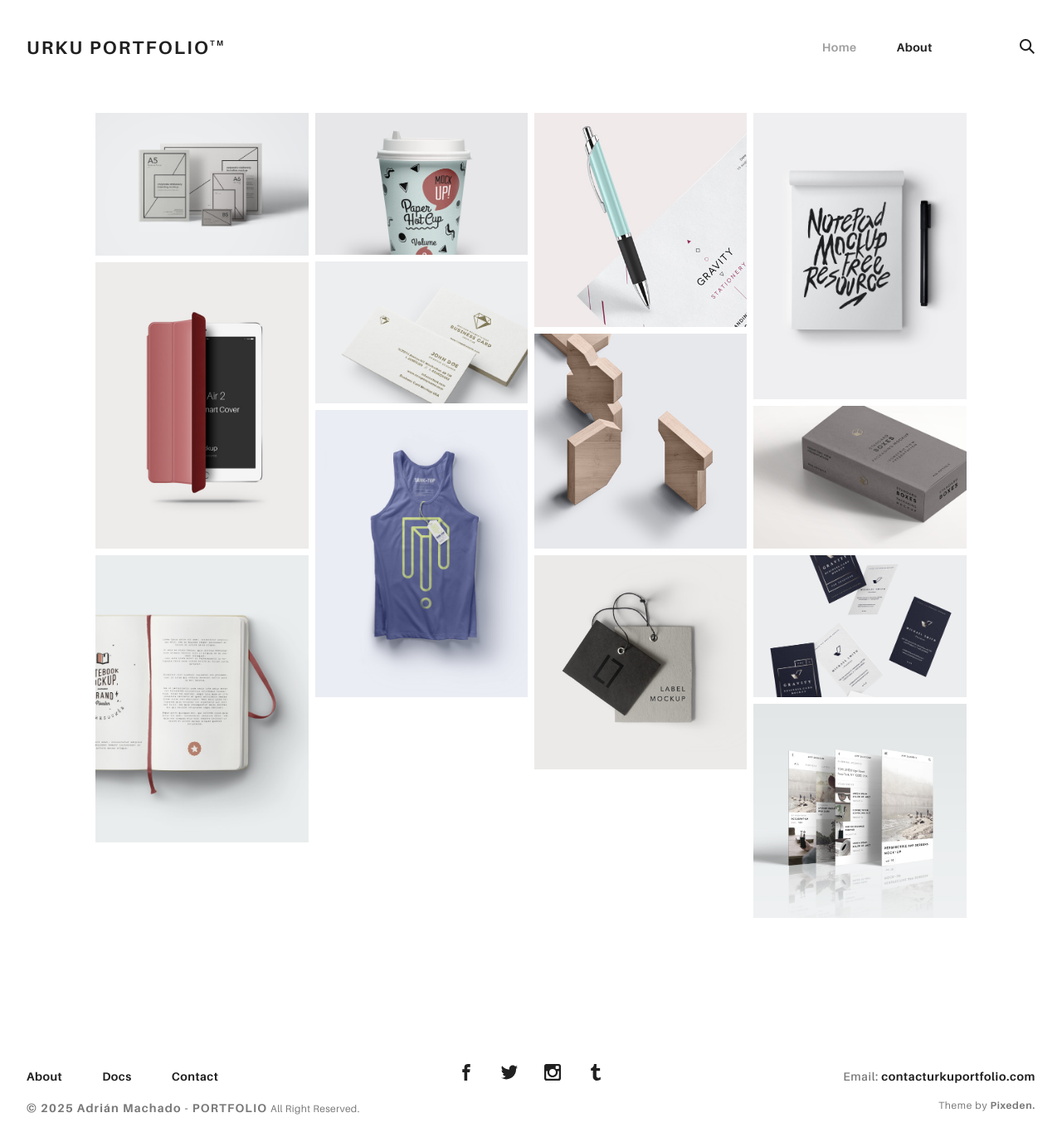
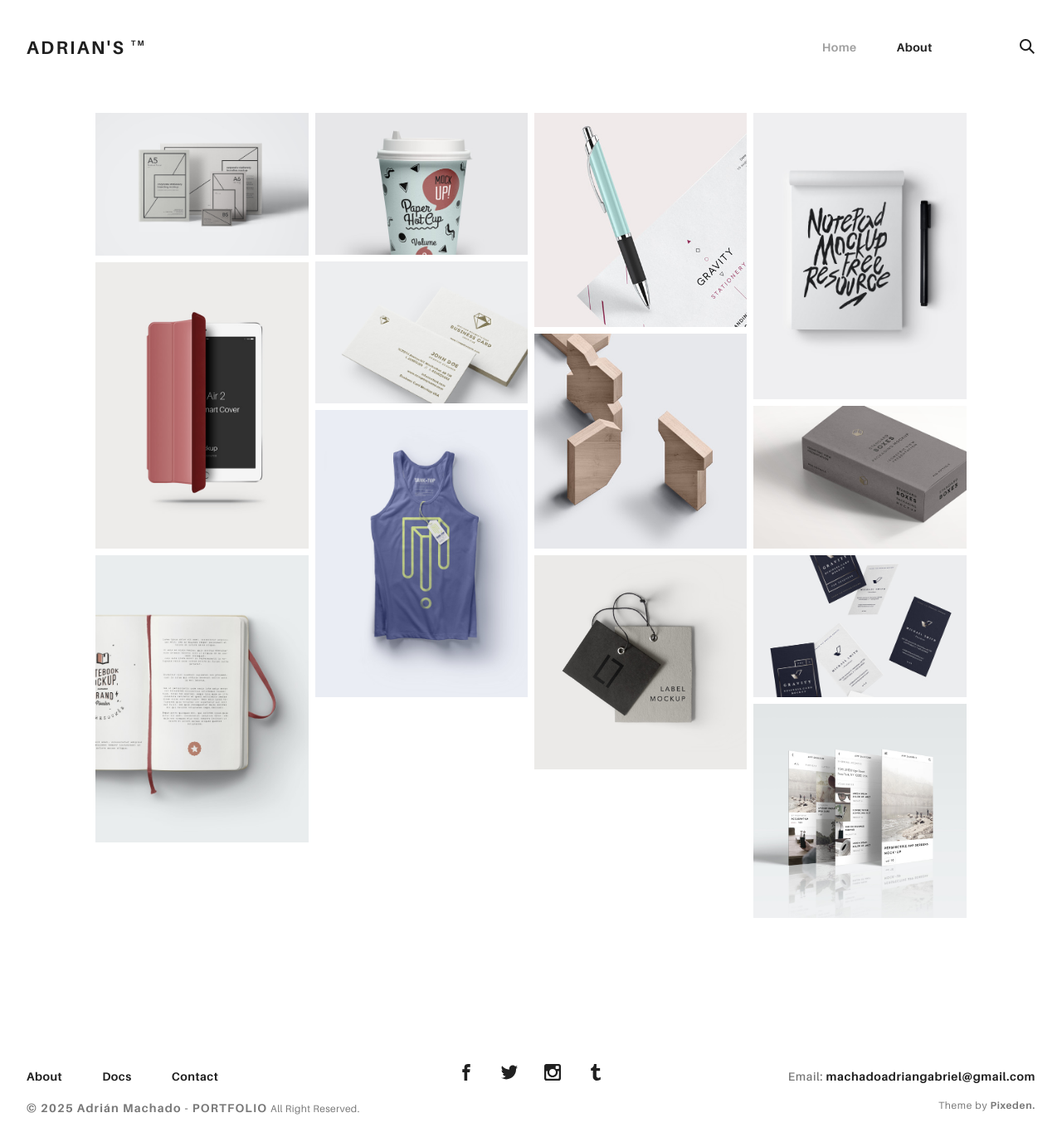
Before and after one commit to adrianmachadodev/angular-webapp-products, an Angular app: page /#/home in a window 1280 px wide. Shown: the top 1382 px of the page at 83% size. Built offline with nearby package versions, Linux system fonts and the light colour scheme.

Commit message:
interfaces and routes

```diff
--- a/public/assets/data/data-page.json
+++ b/public/assets/data/data-page.json
@@ -1,9 +1,9 @@
 {
     "title":"Adrian's",
-    "email":"adrian@example.com",
+    "email":"machadoadriangabriel@gmail.com",
     "name":"Adrian",
     "page_author":"Adrian Machado",
-    "linkedin":"www.linkedin.com",
+    "linkedin":"https://www.linkedin.com/feed/",
     "team_work":[]
 
 }
--- a/src/app/app.routes.ts
+++ b/src/app/app.routes.ts
@@ -18,7 +18,7 @@ export const routes: Routes = [
   },
   {
     path: '**',
-    redirectTo: '',
+    redirectTo: 'home',
     pathMatch: 'full',
   },
 ];
--- a/src/app/services/info-pages.service.ts
+++ b/src/app/services/info-pages.service.ts
@@ -1,16 +1,17 @@
 import { HttpClient } from '@angular/common/http';
 import { Injectable } from '@angular/core';
+import { infoPages } from '../interfaces/info-pages.interface';
 
 @Injectable({
   providedIn: 'root'
 })
 export class InfoPagesService {
-  info:any = {};
+  info:infoPages = {};
   loading:boolean = false;
 
   constructor(private http:HttpClient) {
 
-    this.http.get('assets/data/data-page.json').subscribe((res:any) => {
+    this.http.get('assets/data/data-page.json').subscribe((res:infoPages) => {
       this.loading = true;
       this.info = res;
     })
--- a/src/app/shared/footer/footer.component.html
+++ b/src/app/shared/footer/footer.component.html
@@ -12,21 +12,23 @@
           </ul>
           <p class="rk-footer__text rk-footer__copy "> <span class="ae-u-bold">© </span><span class="ae-u-bolder">{{year}} Adrián Machado - PORTFOLIO </span>All Right Reserved.</p>
         </div>
-        <div class="ae-grid__item item-lg-4 au-xs-ta-center"><a href="#0" class="rk-social-btn ">
+        <div class="ae-grid__item item-lg-4 au-xs-ta-center"><a [href]="_service.info.linkedin" class="rk-social-btn ">
             <svg>
               <use xlink:href="assets/img/symbols.svg#icon-facebook"></use>
-            </svg></a><a href="#0" class="rk-social-btn ">
+            </svg></a><a [href]="_service.info.linkedin" class="rk-social-btn ">
             <svg>
               <use xlink:href="assets/img/symbols.svg#icon-twitter"></use>
-            </svg></a><a href="#0" class="rk-social-btn ">
+            </svg></a><a [href]="_service.info.linkedin" class="rk-social-btn ">
             <svg>
               <use xlink:href="assets/img/symbols.svg#icon-pinterest"></use>
-            </svg></a><a href="#0" class="rk-social-btn ">
+            </svg></a><a [href]="_service.info.linkedin" class="rk-social-btn ">
             <svg>
               <use xlink:href="assets/img/symbols.svg#icon-tumblr"></use>
             </svg></a></div>
         <div class="ae-grid__item item-lg-4 au-xs-ta-center au-lg-ta-right">
-          <p class="rk-footer__text rk-footer__contact "> <span class="ae-u-bold">Email: </span><span class="ae-u-bolder"> <a href="#0" class="rk-dark-color ">contacturkuportfolio.com </a></span></p>
+          <p class="rk-footer__text rk-footer__contact "> <span class="ae-u-bold">Email: </span><span class="ae-u-bolder"> <a target="_blank" href="mailto:{{_service.info.email}}" class="rk-dark-color ">
+            {{_service.info.email}}
+          </a></span></p>
           <p class="rk-footer__text rk-footer__by">Theme by <a href="http://pixeden.com" class="ae-u-bolder">Pixeden.</a></p>
         </div>
       </div>
--- a/src/app/shared/footer/footer.component.ts
+++ b/src/app/shared/footer/footer.component.ts
@@ -1,5 +1,6 @@
 import { Component } from '@angular/core';
 import { RouterLinkActive, RouterLink } from "@angular/router";
+import { InfoPagesService } from '../../services/info-pages.service';
 
 @Component({
   selector: 'app-footer',
@@ -11,6 +12,7 @@ import { RouterLinkActive, RouterLink } from "@angular/router";
 export class FooterComponent {
   year:number = new Date().getFullYear();
 
+  constructor(public _service:InfoPagesService){}
 
 
 
--- a/src/app/shared/header/header.component.html
+++ b/src/app/shared/header/header.component.html
@@ -13,7 +13,9 @@
       </label>
       <div class="ae-container-fluid rk-topbar">
         <h1 class="rk-logo">
-          <a routerLink="">urku portfolio<sup>tm</sup></a></h1>
+          <a routerLink="home">
+            {{_service.info.title}}
+            <sup>tm</sup></a></h1>
         <nav class="rk-navigation">
           <ul class="rk-menu">
             <li routerLinkActive="active" class="active rk-menu__item">
--- a/src/app/shared/header/header.component.ts
+++ b/src/app/shared/header/header.component.ts
@@ -1,5 +1,6 @@
 import { Component } from '@angular/core';
 import { RouterLink, RouterLinkActive } from "@angular/router";
+import { InfoPagesService } from '../../services/info-pages.service';
 
 @Component({
   selector: 'app-header',
@@ -10,4 +11,5 @@ import { RouterLink, RouterLinkActive } from "@angular/router";
 })
 export class HeaderComponent {
 
+  constructor(public _service:InfoPagesService){}
 }
```
Also changed, not shown: src/app/interfaces/info-pages.interface.ts (added, +8 -0 lines).
